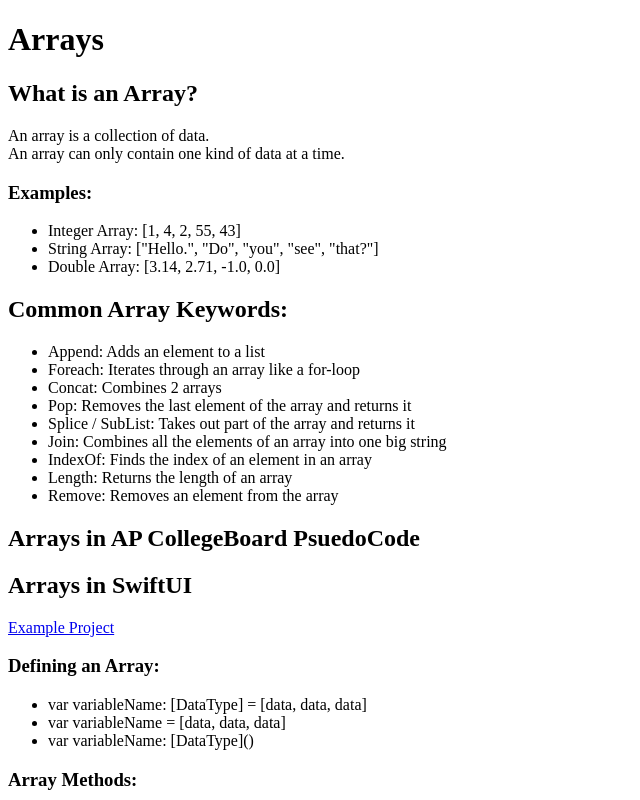
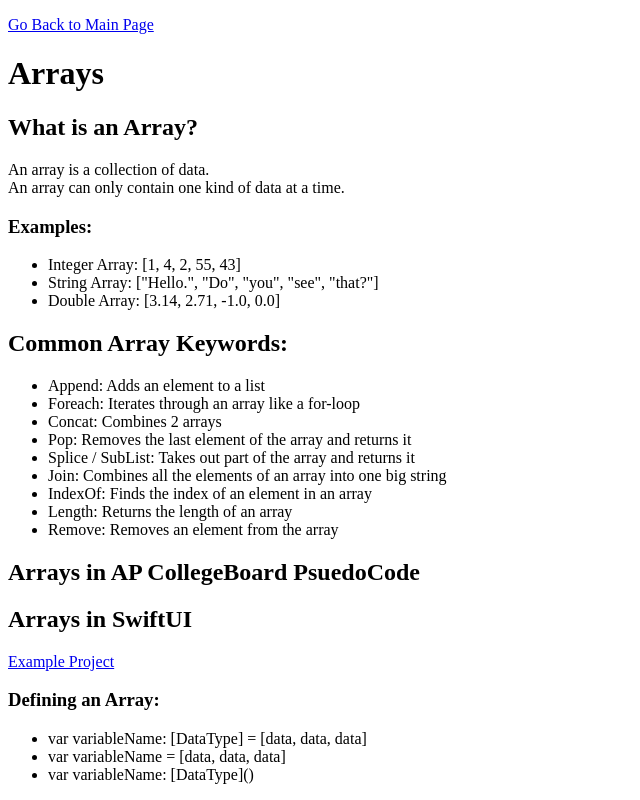
Before and after one commit to BerkGozek/BerkGozek.github.io, a plain HTML site: page Arrays.html in a window 1280 px wide. Shown: the top 800 px of the page, without its empty margins (0-640 px from the left). Drawn offline with Linux system fonts and the light colour scheme.

Commit message:
Go back button made

```diff
--- a/Arrays.html
+++ b/Arrays.html
@@ -6,6 +6,7 @@
     <title>Arrays</title>
 </head>
 <body>
+    <p><a href="index.html">Go Back to Main Page </a></p>
     <h1>Arrays</h1>
     <h2>What is an Array?</h2>
     <p>An array is a collection of data.
```
